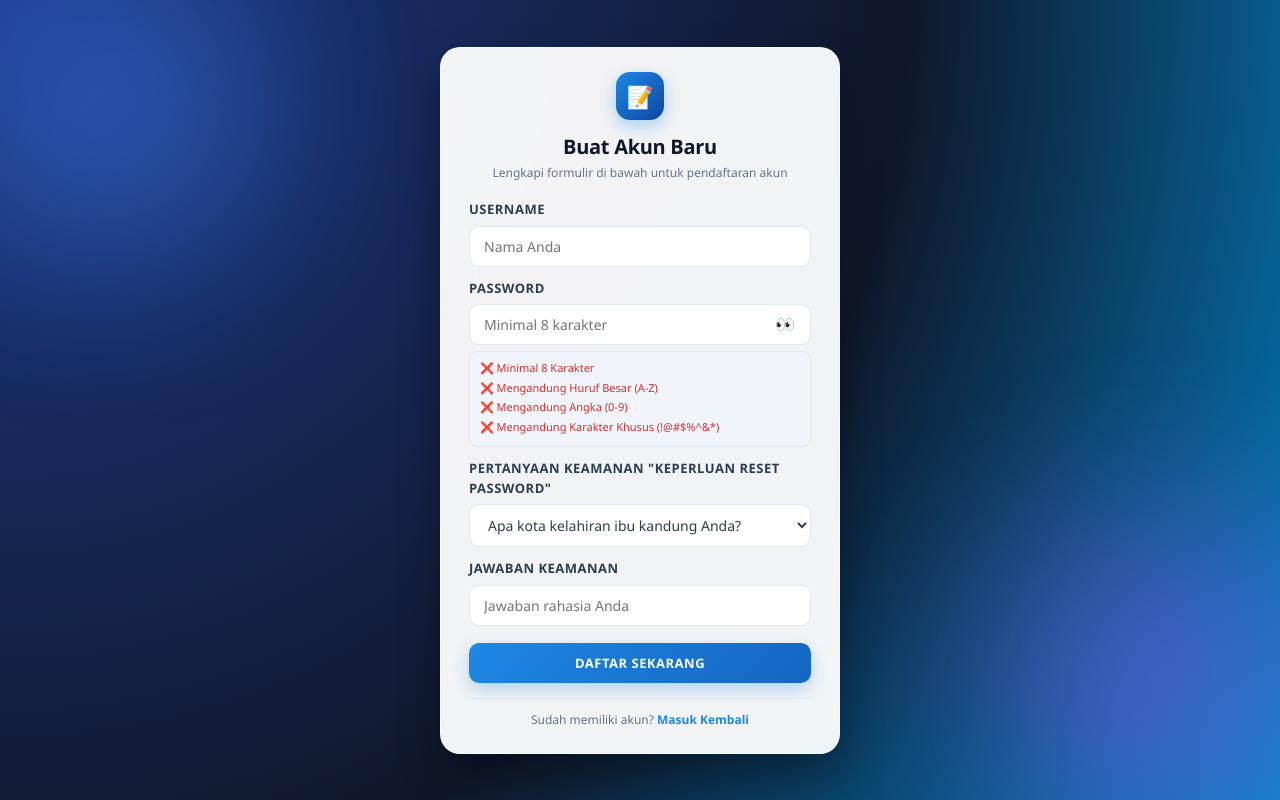
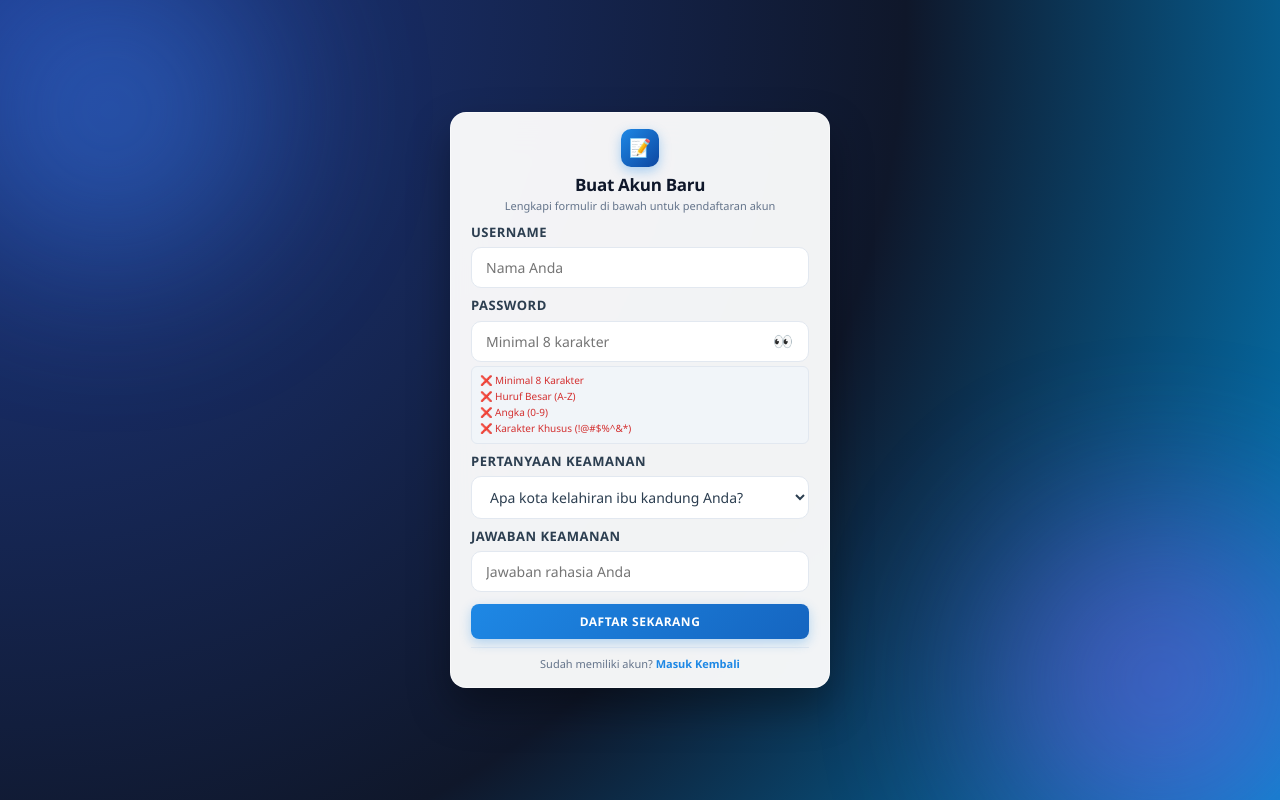
Before and after one commit to nichsimanuel/apk-management-stock-manual, a plain HTML site: page index.html in a window 1280 px wide. Both pictures are taken after a click on the link "Buat Akun Baru". Drawn offline with Linux system fonts and the light colour scheme.

Commit message:
Update index.html

```diff
--- a/index.html
+++ b/index.html
@@ -117,13 +117,13 @@ body.theme-slate {
 body {
     background-color: var(--bg-main);
     color: var(--text-dark);
-    line-height: 1.5;
+    line-height: 1.4;
     padding-bottom: 40px;
     transition: background-color 0.3s, color 0.3s;
 }
 
 /* =========================================================
-   AUTHENTICATION PAGES
+   AUTHENTICATION PAGES (OPTIMIZED COMPACT VIEW)
 ========================================================= */
 .auth-wrapper {
     display: flex;
@@ -132,7 +132,7 @@ body {
     height: 100vh;
     height: 100dvh;
     width: 100vw;
-    padding: 15px;
+    padding: 10px;
     background: radial-gradient(circle at top left, #1e3a8a, #0f172a 60%, #0284c7);
     position: fixed;
     top: 0;
@@ -173,10 +173,10 @@ body {
     background: rgba(255, 255, 255, 0.95);
     backdrop-filter: blur(20px);
     -webkit-backdrop-filter: blur(20px);
-    border-radius: 20px;
-    padding: 24px 28px;
+    border-radius: 16px;
+    padding: 16px 20px;
     width: 100%;
-    max-width: 400px;
+    max-width: 380px;
     box-shadow: 0 20px 40px rgba(0, 0, 0, 0.35);
     border: 1px solid rgba(255, 255, 255, 0.6);
     animation: authFadeUp 0.35s cubic-bezier(0.16, 1, 0.3, 1);
@@ -189,62 +189,62 @@ body {
 
 .auth-brand {
     text-align: center;
-    margin-bottom: 12px;
+    margin-bottom: 6px;
 }
 
 .auth-brand .brand-icon {
-    width: 48px;
-    height: 48px;
+    width: 38px;
+    height: 38px;
     background: linear-gradient(135deg, #1e88e5, #0d47a1);
     color: white;
-    border-radius: 14px;
+    border-radius: 10px;
     display: inline-flex;
     align-items: center;
     justify-content: center;
-    font-size: 22px;
-    box-shadow: 0 6px 16px rgba(30, 136, 229, 0.35);
+    font-size: 18px;
+    box-shadow: 0 4px 12px rgba(30, 136, 229, 0.35);
 }
 
 .auth-header {
     text-align: center;
-    margin-bottom: 18px;
+    margin-bottom: 10px;
 }
 
 .auth-header h2 {
-    font-size: 20px;
+    font-size: 17px;
     font-weight: 800;
     color: #0f172a;
     letter-spacing: -0.3px;
-    margin-bottom: 2px;
+    margin-bottom: 1px;
 }
 
 .auth-header p {
-    font-size: 12px;
+    font-size: 11px;
     color: #64748b;
 }
 
 .auth-form .form-group {
-    margin-bottom: 12px;
+    margin-bottom: 8px;
 }
 
 .auth-form label {
-    font-size: 11px;
+    font-size: 10px;
     font-weight: 700;
     text-transform: uppercase;
     letter-spacing: 0.5px;
     color: #334155;
-    margin-bottom: 4px;
+    margin-bottom: 2px;
     display: block;
 }
 
 .auth-form input,
 .auth-form select {
     width: 100%;
-    padding: 10px 14px;
+    padding: 7px 11px;
     border: 1.5px solid #cbd5e1;
-    border-radius: 10px;
+    border-radius: 8px;
     outline: none;
-    font-size: 13px;
+    font-size: 12px;
     background: #f8fafc;
     color: #0f172a;
     transition: all 0.25s ease;
@@ -259,34 +259,34 @@ body {
 
 .auth-form .btn-primary {
     width: 100%;
-    padding: 11px;
+    padding: 9px;
     background: linear-gradient(135deg, #1e88e5, #1565c0);
     color: white;
-    font-size: 13px;
+    font-size: 12px;
     font-weight: 700;
     letter-spacing: 0.5px;
-    border-radius: 10px;
+    border-radius: 8px;
     border: none;
     cursor: pointer;
-    margin-top: 6px;
+    margin-top: 4px;
     justify-content: center;
-    box-shadow: 0 6px 16px rgba(30, 136, 229, 0.3);
+    box-shadow: 0 4px 12px rgba(30, 136, 229, 0.3);
     transition: all 0.25s ease;
 }
 
 .auth-form .btn-primary:hover {
     transform: translateY(-1px);
-    box-shadow: 0 8px 18px rgba(30, 136, 229, 0.4);
+    box-shadow: 0 6px 14px rgba(30, 136, 229, 0.4);
     background: linear-gradient(135deg, #1565c0, #0d47a1);
 }
 
 .auth-links {
-    margin-top: 14px;
+    margin-top: 8px;
     text-align: center;
-    font-size: 12px;
+    font-size: 11px;
     color: #64748b;
     border-top: 1px solid #e2e8f0;
-    padding-top: 12px;
+    padding-top: 8px;
 }
 
 .auth-links a {
@@ -302,18 +302,18 @@ body {
 }
 
 .password-requirements {
-    font-size: 11px;
-    margin-top: 6px;
+    font-size: 10px;
+    margin-top: 4px;
     background: #f1f5f9;
-    padding: 8px 10px;
-    border-radius: 8px;
+    padding: 6px 8px;
+    border-radius: 6px;
     border: 1px solid #e2e8f0;
 }
 .password-requirements div {
-    margin-bottom: 3px;
+    margin-bottom: 2px;
     display: flex;
     align-items: center;
-    gap: 6px;
+    gap: 4px;
 }
 .req-invalid { color: #d32f2f; }
 .req-valid { color: #2e7d32; font-weight: 600; }
@@ -1415,7 +1415,7 @@ input[type="reset"]:disabled,
         <div class="auth-links">
             <p>Belum Punya Akun?</p>
             <p style="margin-top: 4px;"><a href="javascript:void(0)" onclick="showAuthCard('registerCard')">Buat Akun Baru</a></p>
-            <p style="margin-top: 10px;"><a href="javascript:void(0)" onclick="showAuthCard('forgotCard')">Lupa Passwaord</a></p>
+            <p style="margin-top: 10px;"><a href="javascript:void(0)" onclick="showAuthCard('forgotCard')">Lupa Password</a></p>
         </div>
     </div>
 
@@ -1440,13 +1440,13 @@ input[type="reset"]:disabled,
                 </div>
                 <div class="password-requirements" id="regPasswordReqs">
                     <div id="reqLength" class="req-invalid">❌ Minimal 8 Karakter</div>
-                    <div id="reqUpper" class="req-invalid">❌ Mengandung Huruf Besar (A-Z)</div>
-                    <div id="reqNumber" class="req-invalid">❌ Mengandung Angka (0-9)</div>
-                    <div id="reqSpecial" class="req-invalid">❌ Mengandung Karakter Khusus (!@#$%^&*)</div>
+                    <div id="reqUpper" class="req-invalid">❌ Huruf Besar (A-Z)</div>
+                    <div id="reqNumber" class="req-invalid">❌ Angka (0-9)</div>
+                    <div id="reqSpecial" class="req-invalid">❌ Karakter Khusus (!@#$%^&*)</div>
                 </div>
             </div>
             <div class="form-group">
-                <label>Pertanyaan Keamanan "Keperluan Reset Password"</label>
+                <label>Pertanyaan Keamanan</label>
                 <select id="regSecurityQuestion">
                     <option value="Apa kota kelahiran ibu kandung Anda?">Apa kota kelahiran ibu kandung Anda?</option>
                     <option value="Apa makanan favorit Anda?">Apa makanan favorit Anda?</option>
@@ -1502,9 +1502,9 @@ input[type="reset"]:disabled,
                 </div>
                 <div class="password-requirements" id="resetPasswordReqs">
                     <div id="resetReqLength" class="req-invalid">❌ Minimal 8 Karakter</div>
-                    <div id="resetReqUpper" class="req-invalid">❌ Mengandung Huruf Besar (A-Z)</div>
-                    <div id="resetReqNumber" class="req-invalid">❌ Mengandung Angka (0-9)</div>
-                    <div id="resetReqSpecial" class="req-invalid">❌ Mengandung Karakter Khusus (!@#$%^&*)</div>
+                    <div id="resetReqUpper" class="req-invalid">❌ Huruf Besar (A-Z)</div>
+                    <div id="resetReqNumber" class="req-invalid">❌ Angka (0-9)</div>
+                    <div id="resetReqSpecial" class="req-invalid">❌ Karakter Khusus (!@#$%^&*)</div>
                 </div>
             </div>
             <button type="submit" class="btn-primary">SIMPAN PASSWORD BARU</button>
@@ -2202,9 +2202,9 @@ function validasiPasswordRealtime(password) {
     };
 
     updateReq('reqLength', minLength, 'Minimal 8 Karakter');
-    updateReq('reqUpper', hasUpper, 'Mengandung Huruf Besar (A-Z)');
-    updateReq('reqNumber', hasNumber, 'Mengandung Angka (0-9)');
-    updateReq('reqSpecial', hasSpecial, 'Mengandung Karakter Khusus (!@#$%^&*)');
+    updateReq('reqUpper', hasUpper, 'Huruf Besar (A-Z)');
+    updateReq('reqNumber', hasNumber, 'Angka (0-9)');
+    updateReq('reqSpecial', hasSpecial, 'Karakter Khusus (!@#$%^&*)');
 }
 
 function validasiPasswordResetRealtime(password) {
@@ -2226,9 +2226,9 @@ function validasiPasswordResetRealtime(password) {
     };
 
     updateReq('resetReqLength', minLength, 'Minimal 8 Karakter');
-    updateReq('resetReqUpper', hasUpper, 'Mengandung Huruf Besar (A-Z)');
-    updateReq('resetReqNumber', hasNumber, 'Mengandung Angka (0-9)');
-    updateReq('resetReqSpecial', hasSpecial, 'Mengandung Karakter Khusus (!@#$%^&*)');
+    updateReq('resetReqUpper', hasUpper, 'Huruf Besar (A-Z)');
+    updateReq('resetReqNumber', hasNumber, 'Angka (0-9)');
+    updateReq('resetReqSpecial', hasSpecial, 'Karakter Khusus (!@#$%^&*)');
 }
 
 function prosesRegister() {
@@ -3565,6 +3565,7 @@ window.addEventListener('DOMContentLoaded', () => {
     checkSession();
     setInterval(updateClock, 1000);
 });
+
 </script>
 </body>
 </html>
```
